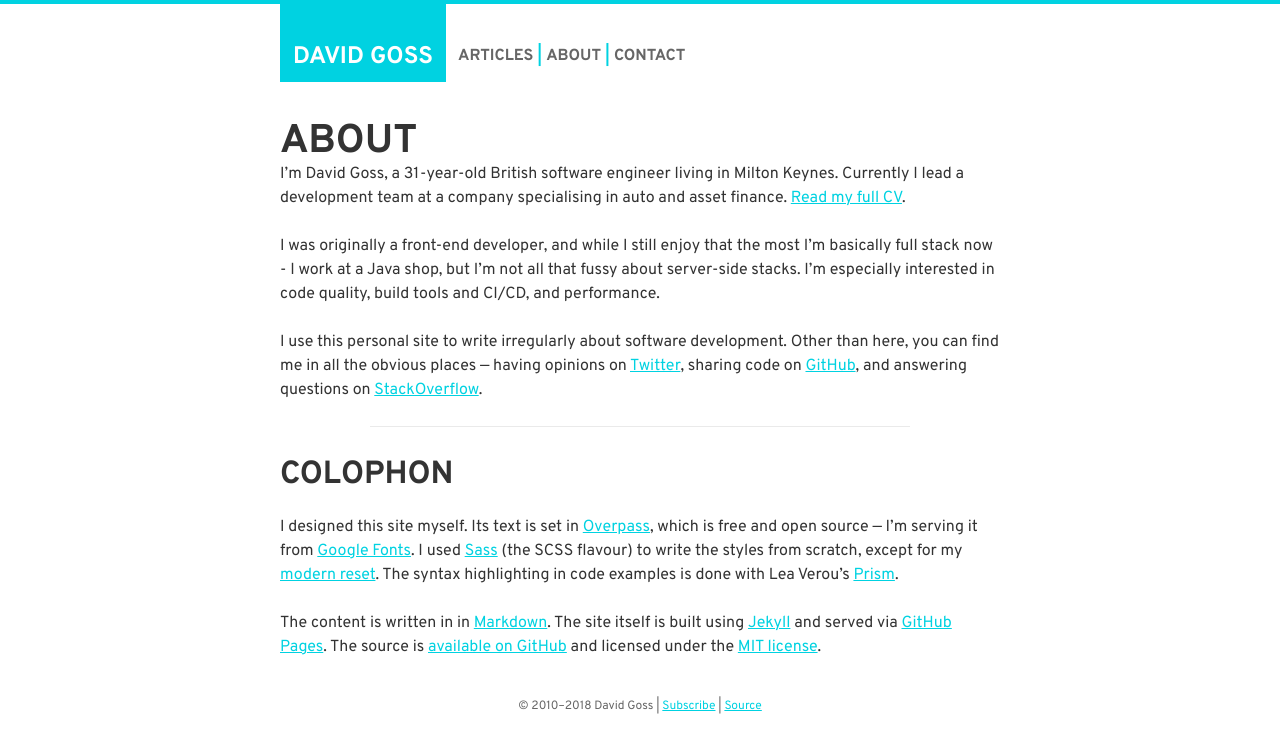
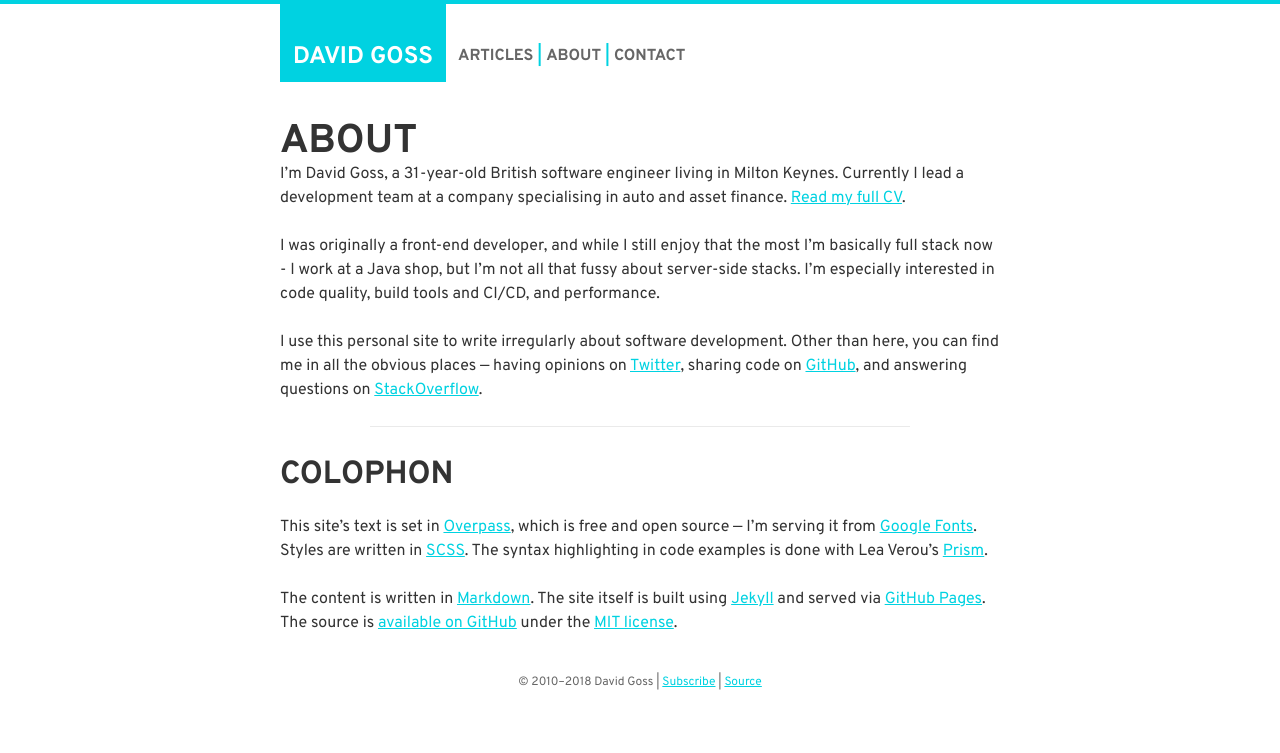
Before and after one commit to davidjgoss/davidjgoss.co, a Jekyll site: the page built from about.md, in a window 1280 px wide. Shown: the top 753 px of the page. Built offline with Jekyll 4.4.1, drawn with Linux system fonts in a browser that asks for light colours; some web fonts are replaced.

Commit message:
tighten up colophon

```diff
--- a/about.md
+++ b/about.md
@@ -14,6 +14,6 @@ I use this personal site to write irregularly about software development. Other
 
 ## Colophon ##
 
-I designed this site myself. Its text is set in [Overpass](http://overpassfont.org/), which is free and open source --- I'm serving it from [Google Fonts](https://fonts.google.com/specimen/Overpass?selection.family=Overpass+Mono%7COverpass:400,400i,700,700i). I used [Sass](http://sass-lang.com/) (the SCSS flavour) to write the styles from scratch, except for my [modern reset](https://github.com/davidjgoss/modern-reset). The syntax highlighting in code examples is done with Lea Verou's [Prism](http://prismjs.com/).
+This site's text is set in [Overpass](http://overpassfont.org/), which is free and open source --- I'm serving it from [Google Fonts](https://fonts.google.com/specimen/Overpass?selection.family=Overpass+Mono%7COverpass:400,400i,700,700i). Styles are written in [SCSS](http://sass-lang.com/). The syntax highlighting in code examples is done with Lea Verou's [Prism](http://prismjs.com/).
 
-The content is written in in [Markdown](https://daringfireball.net/projects/markdown/). The site itself is built using [Jekyll](http://jekyllrb.com) and served via [GitHub Pages](https://pages.github.com). The source is [available on GitHub](https://github.com/davidjgoss/davidjgoss.github.io) and licensed under the [MIT license](https://opensource.org/licenses/MIT).
+The content is written in [Markdown](https://daringfireball.net/projects/markdown/). The site itself is built using [Jekyll](http://jekyllrb.com) and served via [GitHub Pages](https://pages.github.com). The source is [available on GitHub](https://github.com/davidjgoss/davidjgoss.github.io) under the [MIT license](https://opensource.org/licenses/MIT).
```
